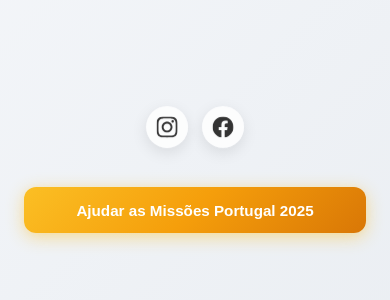
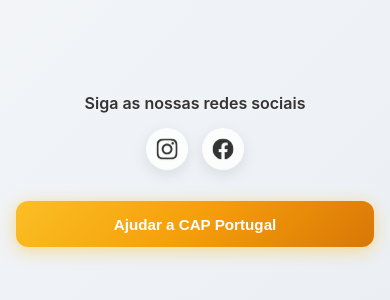
Before and after one commit to INatanSilva/capwebportugal, a React (Vite) app: page / in a window 390 px wide. Shown: the part 252-552 px from the top of the page. Built offline with nearby package versions, Linux system fonts and the light colour scheme.

Commit message:
Centralizar números telefônicos e melhorar layout responsivo

```diff
--- a/index.html
+++ b/index.html
@@ -6,7 +6,7 @@
     <link rel="shortcut icon" type="image/png" href="/missoes.png?v=1" />
     <link rel="apple-touch-icon" href="/missoes.png?v=1" />
     <meta name="viewport" content="width=device-width, initial-scale=1.0" />
-    <title>Missões Portugal 2025</title>
+    <title>CAP Portugal</title>
   </head>
   <body>
     <div id="root"></div>
--- a/src/App.css
+++ b/src/App.css
@@ -38,12 +38,27 @@
   }
 }
 
-/* Ícones de Redes Sociais */
+/* Seção de Redes Sociais */
+.social-section {
+  display: flex;
+  flex-direction: column;
+  align-items: center;
+  gap: 1.5rem;
+  animation: fadeInDown 0.8s ease-out 0.2s both;
+}
+
+.social-title {
+  font-size: 1.3rem;
+  font-weight: 600;
+  color: #333;
+  text-align: center;
+  margin: 0;
+}
+
 .social-icons {
   display: flex;
   gap: 2rem;
   align-items: center;
-  animation: fadeInDown 0.8s ease-out 0.2s both;
 }
 
 @keyframes fadeInDown {
@@ -292,11 +307,14 @@
   cursor: pointer;
   transition: all 0.4s cubic-bezier(0.175, 0.885, 0.32, 1.275);
   display: flex;
+  flex-direction: column;
   align-items: center;
-  justify-content: space-between;
+  justify-content: center;
+  gap: 0.5rem;
   position: relative;
   overflow: hidden;
   animation: slideInLeft 0.5s ease-out both;
+  text-align: center;
 }
 
 .mbway-number:nth-child(1) {
@@ -359,11 +377,19 @@
 }
 
 .mbway-number .number {
-  font-size: 1.3rem;
+  font-size: 1.1rem;
   font-weight: 600;
   color: #333;
   font-family: 'Courier New', monospace;
   letter-spacing: 1px;
+  flex: 1;
+  text-align: center;
+}
+
+.mbway-number .number-label {
+  font-size: 0.9rem;
+  font-weight: 600;
+  color: #666;
 }
 
 .mbway-number.copied .number {
@@ -401,6 +427,14 @@
     gap: 2.5rem;
   }
 
+  .social-section {
+    gap: 1.2rem;
+  }
+
+  .social-title {
+    font-size: 1.1rem;
+  }
+
   .social-icons {
     gap: 1.5rem;
   }
@@ -419,27 +453,59 @@
     padding: 1rem 2rem;
     font-size: 1rem;
     min-width: 100%;
+    max-width: 100%;
   }
 
   .popup-content {
     padding: 1.5rem;
     margin: 1rem;
+    max-width: calc(100% - 2rem);
   }
 
   .popup-title {
     font-size: 1.3rem;
   }
 
+  .popup-subtitle {
+    font-size: 0.85rem;
+  }
+
   .mbway-number {
     padding: 1rem;
+    flex-direction: column;
+    align-items: flex-start;
+    gap: 0.5rem;
   }
 
   .mbway-number .number {
-    font-size: 1.1rem;
+    font-size: 1rem;
+    text-align: left;
+    word-break: break-all;
+  }
+
+  .mbway-number .number-label {
+    font-size: 0.85rem;
   }
 }
 
 @media (max-width: 480px) {
+  .app {
+    padding: 1rem;
+  }
+
+  .container {
+    gap: 2rem;
+  }
+
+  .social-section {
+    gap: 1rem;
+  }
+
+  .social-title {
+    font-size: 1rem;
+    padding: 0 1rem;
+  }
+
   .social-icons {
     gap: 1rem;
   }
@@ -457,5 +523,37 @@
   .btn-missoes {
     font-size: 0.95rem;
     padding: 0.9rem 1.5rem;
+    min-width: 100%;
+  }
+
+  .popup-content {
+    padding: 1.2rem;
+    margin: 0.5rem;
+    max-width: calc(100% - 1rem);
+  }
+
+  .popup-title {
+    font-size: 1.2rem;
+  }
+
+  .popup-subtitle {
+    font-size: 0.8rem;
+  }
+
+  .mbway-number {
+    padding: 0.9rem;
+  }
+
+  .mbway-number .number {
+    font-size: 0.9rem;
+    letter-spacing: 0.5px;
+  }
+
+  .mbway-number .number-label {
+    font-size: 0.8rem;
+  }
+
+  .copied-text {
+    font-size: 0.8rem;
   }
 }
--- a/src/App.jsx
+++ b/src/App.jsx
@@ -19,7 +19,9 @@ function App() {
     <div className="app">
       <div className="container">
         {/* Ícones de Redes Sociais */}
-        <div className="social-icons">
+        <div className="social-section">
+          <h2 className="social-title">Siga as nossas redes sociais</h2>
+          <div className="social-icons">
           <a
             href="https://www.instagram.com/cap_portugal/"
             target="_blank"
@@ -43,6 +45,7 @@ function App() {
               <path d="M24 12.073c0-6.627-5.373-12-12-12s-12 5.373-12 12c0 5.99 4.388 10.954 10.125 11.854v-8.385H7.078v-3.47h3.047V9.43c0-3.007 1.792-4.669 4.533-4.669 1.312 0 2.686.235 2.686.235v2.953H15.83c-1.491 0-1.956.925-1.956 1.874v2.25h3.328l-.532 3.47h-2.796v8.385C19.612 23.027 24 18.062 24 12.073z"/>
             </svg>
           </a>
+          </div>
         </div>
 
         {/* Botão de Ajudar Missões */}
@@ -50,7 +53,7 @@ function App() {
           className="btn-missoes"
           onClick={() => setShowPopup(true)}
         >
-          Ajudar as Missões Portugal 2025
+          Ajudar a CAP Portugal
         </button>
       </div>
 
@@ -65,16 +68,17 @@ function App() {
             >
               ×
             </button>
-            <h3 className="popup-title">MBWay</h3>
-            <p className="popup-subtitle">Clique no número para copiar</p>
+            <h3 className="popup-title">Contribuir</h3>
+            <p className="popup-subtitle">Clique para copiar</p>
 
             <div className="mbway-numbers">
               <div
-                className={`mbway-number ${copiedNumber === '960314621' ? 'copied' : ''}`}
-                onClick={() => copyToClipboard('960314621')}
+                className={`mbway-number ${copiedNumber === 'PT50 0035 0545 0007 0127 3305 1' ? 'copied' : ''}`}
+                onClick={() => copyToClipboard('PT50 0035 0545 0007 0127 3305 1')}
               >
-                <span className="number">960314621</span>
-                {copiedNumber === '960314621' && (
+                <span className="number-label">IBAN:</span>
+                <span className="number">PT50 0035 0545 0007 0127 3305 1</span>
+                {copiedNumber === 'PT50 0035 0545 0007 0127 3305 1' && (
                   <span className="copied-text">✓ Copiado!</span>
                 )}
               </div>
@@ -83,6 +87,7 @@ function App() {
                 className={`mbway-number ${copiedNumber === '969074425' ? 'copied' : ''}`}
                 onClick={() => copyToClipboard('969074425')}
               >
+                <span className="number-label">MBWay:</span>
                 <span className="number">969074425</span>
                 {copiedNumber === '969074425' && (
                   <span className="copied-text">✓ Copiado!</span>
```
